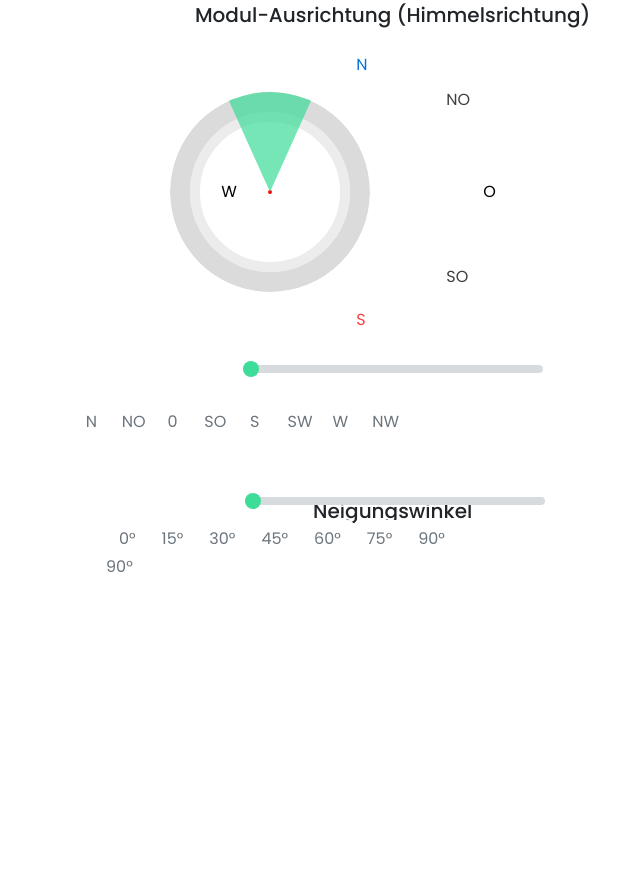
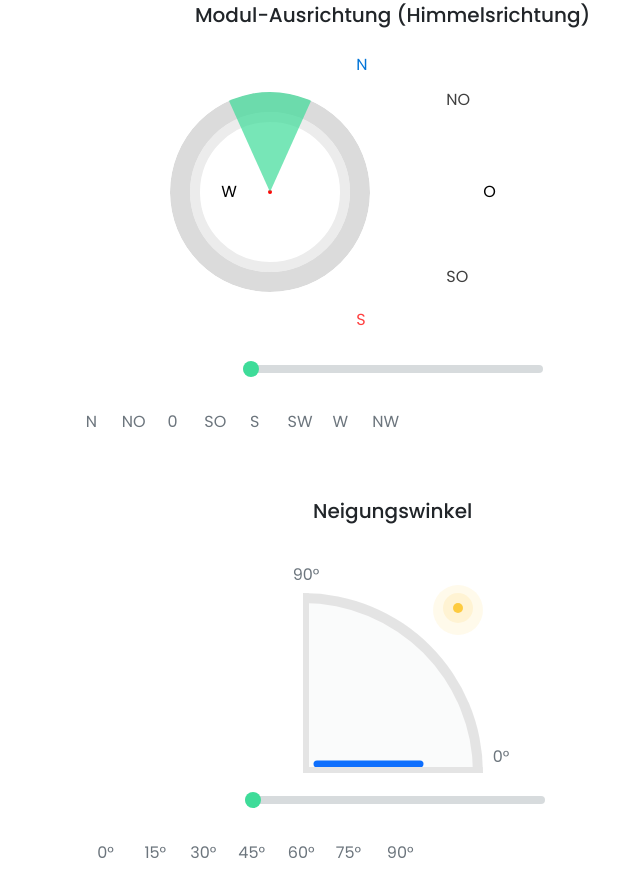
Before and after one commit to dang1707vu/ertragsrechnerRE, a website: page index.html in a window 1280 px wide. Shown: the part 569-1451 px from the top of the page, without its empty margins (0-640 px from the left). Before the commit the page ends 1175 px from the top, so only its background shows below. Drawn offline with nearby package versions, Linux system fonts and the light colour scheme.

Commit message:
Ausrichtung Styling

```diff
--- a/main.scss
+++ b/main.scss
@@ -282,3 +282,151 @@ $warning: #3edc99;
     background: white;
     border: none;
   }
+
+
+// Neigung Styling
+.angle-wrapper {
+    position: relative;
+    height: 100%;
+    margin-top: 165px;
+    margin-left: 50%;
+    transform: translate(-50%, -50%);
+    width: 200px;
+    height: 190px;
+  }
+
+.degName {
+    position: relative;
+    background: darkcyan;
+    margin-left: -3%;
+    margin-top: 15px;
+  }
+
+  #deg0 {
+    left: -1.5%;
+    position: absolute;
+  }
+  #deg15 {
+    position: absolute;
+    left: 14.2%;
+  }
+  #deg30 {
+    position: absolute;
+    left: 29.5%;
+  }
+  #deg45 {
+    position: absolute;
+    left: 45.5%;
+  }
+  #deg60 {
+    position: absolute;
+    left: 62%;
+  }
+  #deg75 {
+    position: absolute;
+    left: 78%;
+  }
+  #deg90 {
+    position: absolute;
+    left: 95%;
+  }
+
+.angle {
+    margin-right: auto;
+    margin-left: auto;
+    display: flex;
+    text-align: center;
+    width: 180px;
+    height: 180px;
+    background: #D7DBDD;
+    border: 6px solid black;
+    border-top-right-radius: 100%;
+    border-top-width: 10px;
+    border-right-width: 10px;
+    opacity: 0.1;
+  }
+
+.angle-dir-wrapper {
+    transform-origin: bottom left;
+    position: absolute;
+    background-color: transparent;
+    width: 180px;
+    height: 180px;
+    border-top-right-radius: 100%;
+    left: 10px;
+    top: -6px;
+    overflow: hidden;
+  }
+
+.angle-dir-fade {
+    transform-origin: bottom left;
+    position: absolute;
+    background: #3edc99;
+    opacity: 0.4;
+    width: 163px;
+    height: 167px;
+    border-top-right-radius: 100%;
+    left: 6px;
+    top: 13px;
+    rotate: 90deg;
+    transition: 0.3s;
+  }
+
+.sun1 {
+    position: absolute;
+    width: 50px;
+    height: 50px;
+    background-color: #fcb900;
+    border-radius: 100%;
+    top: -4%;
+    left: 70%;
+    opacity: .08;
+  }
+
+.sun2 {
+    position: absolute;
+    width: 30px;
+    height: 30px;
+    background-color: #fcb900;
+    border-radius: 100%;
+    top: 0%;
+    left: 75%;
+    opacity: .1;
+  }
+
+.sun-dot {
+    position: absolute;
+    width: 10px;
+    height: 10px;
+    border-radius: 100%;
+    background: #fcb900;
+    opacity: 0.7;
+    top: 5%;
+    left: 80%;
+    z-index: 1000;
+  }
+
+.angleDir {
+    transform-origin: bottom center;
+    position: absolute;
+    overflow: hidden;
+    height: 110px;
+    width: 7px;
+    background: 	#0d6efd;
+    top: 67px;
+    left: 7px;
+    border-radius: 50px;
+    rotate: 90deg;
+    transition: 0.3s;
+  }
+
+  .Y {
+    position: absolute;
+    top: -30px;
+  }
+
+  .X {
+    position: absolute;
+    top: 80%;
+    left: 100%;
+  }
```
Also changed, not shown: images/Balkonkraftwerke-Deutschland-Balkonkraftwerk-1.webp (added), images/calculator.webp (added), images/euros-60x60.png (added), images/feather-pen-60x60.png (added), images/leaf-60x60.png (added), style.css, 1 other file.
